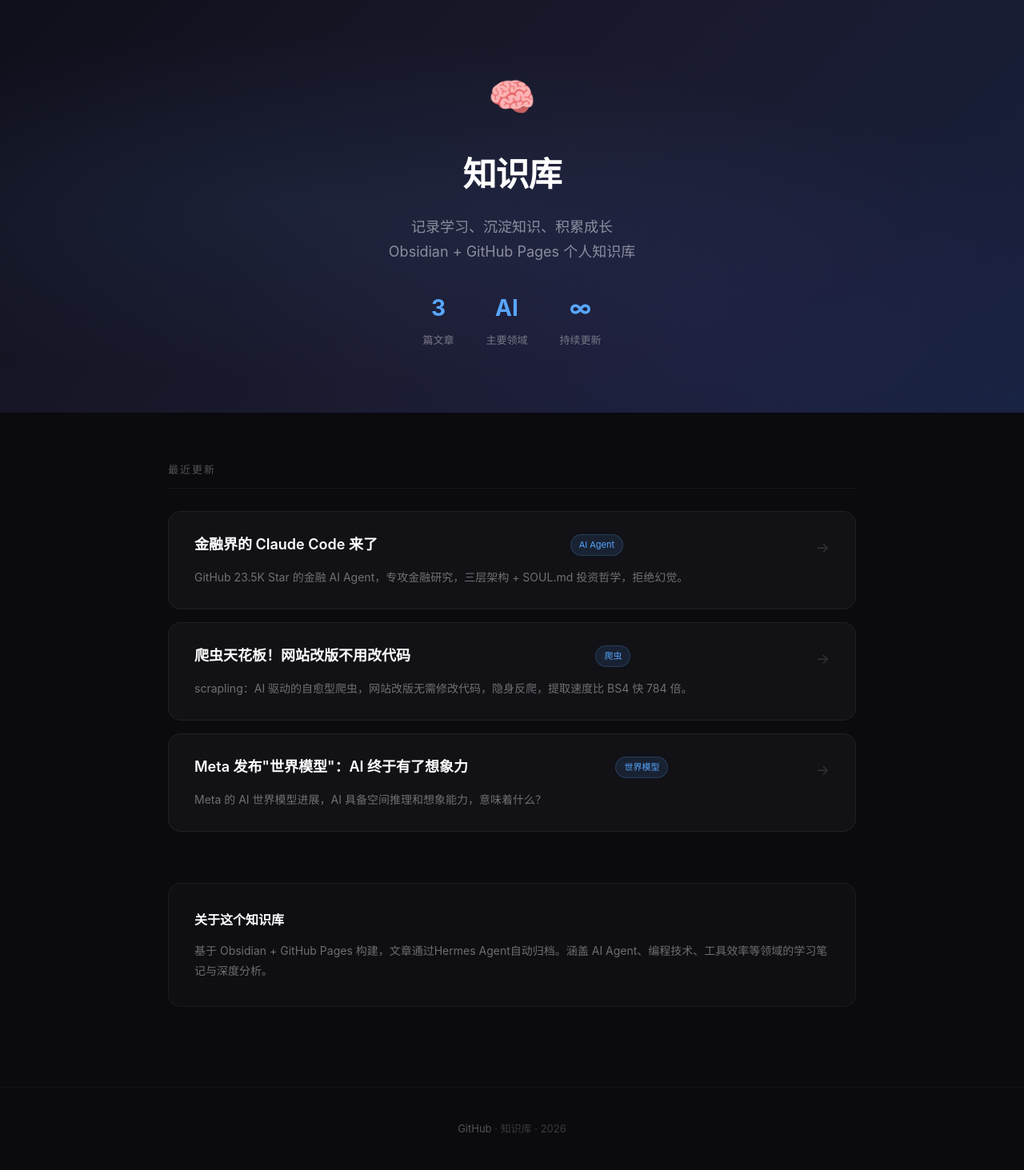
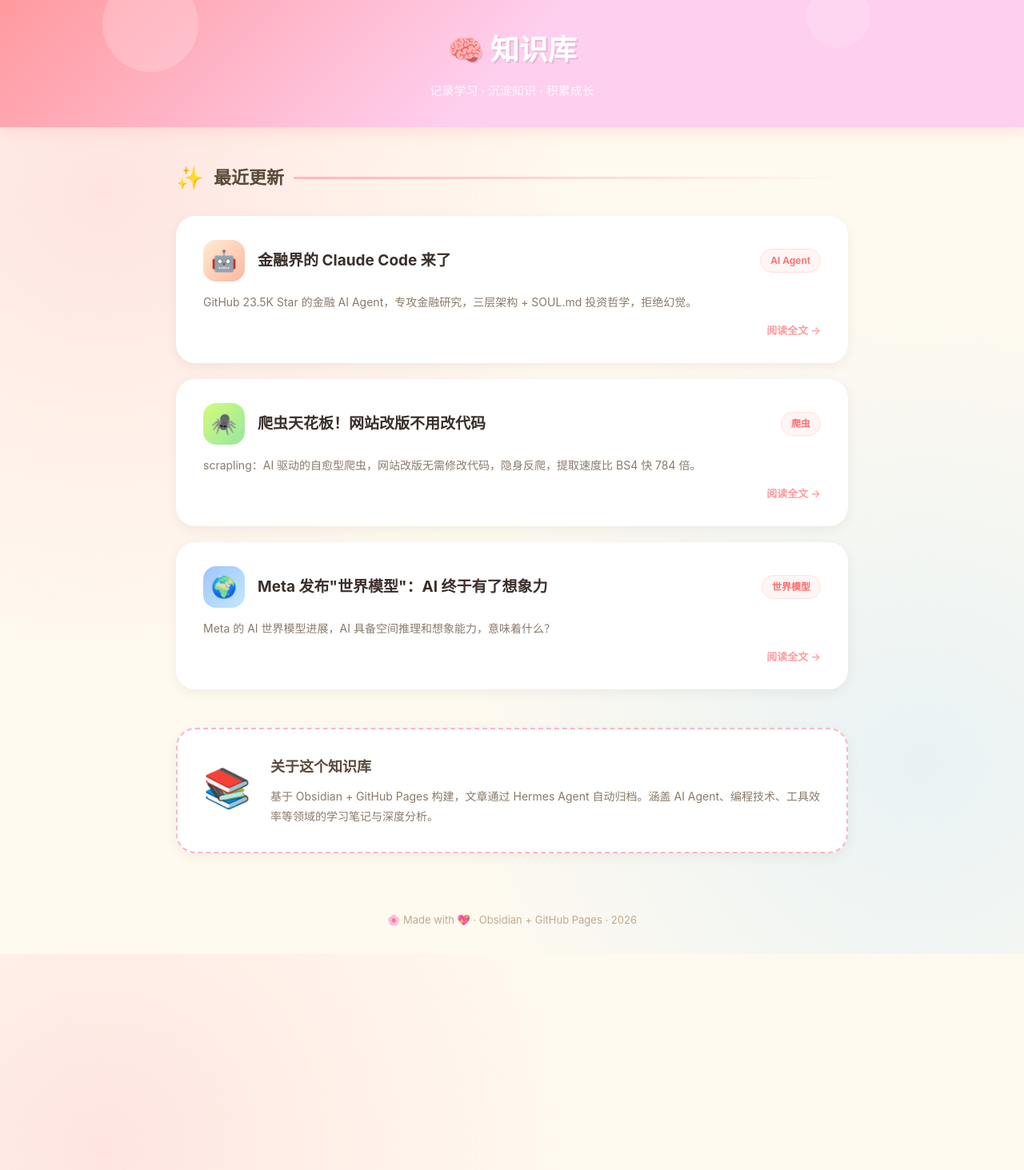
Before and after one commit to lxnxt/knowledge-base, a Jekyll site: the page built from index.md, in a window 1280 px wide. Shown: the whole page at 80% size. Built offline with Jekyll 4.4.1, drawn with Linux system fonts in a browser that asks for light colours.

Commit message:
Redesign: 卡通清新风格首页，粉嫩配色+卡片动效

```diff
--- a/_layouts/home.html
+++ b/_layouts/home.html
@@ -9,76 +9,79 @@
 
   body {
     font-family: -apple-system, BlinkMacSystemFont, 'Segoe UI', 'PingFang SC', 'Hiragino Sans GB', 'Microsoft YaHei', sans-serif;
-    background: #0a0a0f;
-    color: #e0e0e0;
+    background: #fffaf0;
+    color: #5a4a3a;
     line-height: 1.7;
     min-height: 100vh;
+    background-image:
+      radial-gradient(circle at 10% 20%, rgba(255, 182, 193, 0.3) 0%, transparent 40%),
+      radial-gradient(circle at 90% 80%, rgba(182, 225, 255, 0.3) 0%, transparent 40%);
   }
 
-  /* Hero Section */
-  .hero {
-    background: linear-gradient(135deg, #0f0f1a 0%, #1a1a2e 50%, #16213e 100%);
-    padding: 80px 20px;
+  /* Header */
+  header {
+    background: linear-gradient(135deg, #ff9a9e 0%, #fecfef 50%, #fecfef 100%);
+    padding: 32px 20px;
     text-align: center;
-    position: relative;
-    overflow: hidden;
-  }
-  .hero::before {
-    content: '';
-    position: absolute;
-    top: 0; left: 0; right: 0; bottom: 0;
-    background: radial-gradient(ellipse at 30% 50%, rgba(88, 166, 255, 0.08) 0%, transparent 60%),
-                radial-gradient(ellipse at 70% 80%, rgba(138, 100, 255, 0.06) 0%, transparent 50%);
-    pointer-events: none;
-  }
-  .hero-icon { font-size: 48px; margin-bottom: 20px; }
-  .hero h1 {
-    font-size: 42px;
-    font-weight: 700;
-    color: #fff;
-    margin-bottom: 16px;
-    letter-spacing: -1px;
+    box-shadow: 0 4px 20px rgba(255, 154, 158, 0.3);
     position: relative;
   }
-  .hero-tagline {
-    font-size: 18px;
-    color: rgba(255,255,255,0.5);
-    max-width: 480px;
-    margin: 0 auto 32px;
+  .header-blob {
+    position: absolute;
+    width: 120px;
+    height: 120px;
+    background: rgba(255,255,255,0.2);
+    border-radius: 50%;
+    top: -30px;
   }
-  .hero-stats {
-    display: flex;
-    justify-content: center;
-    gap: 40px;
+  .header-blob:nth-child(1) { left: 10%; }
+  .header-blob:nth-child(2) { right: 15%; width: 80px; height: 80px; top: -20px; background: rgba(255,255,255,0.15); }
+  header h1 {
+    font-size: 36px;
+    color: #fff;
+    text-shadow: 2px 2px 0 rgba(0,0,0,0.1);
+    position: relative;
+    margin-bottom: 8px;
+  }
+  header p {
+    color: rgba(255,255,255,0.85);
+    font-size: 15px;
     position: relative;
   }
-  .stat { text-align: center; }
-  .stat-num { font-size: 28px; font-weight: 700; color: #58a6ff; }
-  .stat-label { font-size: 13px; color: rgba(255,255,255,0.4); margin-top: 4px; }
 
-  /* Main content */
-  .main { max-width: 900px; margin: 0 auto; padding: 60px 20px; }
+  /* Main */
+  .main { max-width: 880px; margin: 0 auto; padding: 40px 20px; }
 
-  /* Section titles */
+  /* Section header */
+  .section-header {
+    display: flex;
+    align-items: center;
+    gap: 12px;
+    margin-bottom: 24px;
+  }
+  .section-emoji { font-size: 28px; }
   .section-title {
-    font-size: 13px;
-    text-transform: uppercase;
-    letter-spacing: 2px;
-    color: rgba(255,255,255,0.3);
-    margin-bottom: 28px;
-    padding-bottom: 12px;
-    border-bottom: 1px solid rgba(255,255,255,0.06);
+    font-size: 22px;
+    font-weight: 700;
+    color: #5a4a3a;
+  }
+  .section-line {
+    flex: 1;
+    height: 3px;
+    background: linear-gradient(90deg, #ffb6c1, transparent);
+    border-radius: 2px;
   }
 
-  /* Article cards */
-  .articles { display: flex; flex-direction: column; gap: 16px; }
+  /* Cards */
+  .cards { display: flex; flex-direction: column; gap: 20px; }
 
   .card {
-    background: rgba(255,255,255,0.03);
-    border: 1px solid rgba(255,255,255,0.06);
-    border-radius: 16px;
+    background: #fff;
+    border-radius: 24px;
     padding: 28px 32px;
-    transition: all 0.25s ease;
+    box-shadow: 0 4px 16px rgba(0,0,0,0.06);
+    border: 2px solid transparent;
+    transition: all 0.25s cubic-bezier(0.34, 1.56, 0.64, 1);
     display: block;
     text-decoration: none;
     color: inherit;
@@ -88,168 +91,187 @@
   .card::before {
     content: '';
     position: absolute;
-    left: 0; top: 0; bottom: 0;
-    width: 3px;
-    background: linear-gradient(180deg, #58a6ff, #8b5cf6);
+    top: 0; left: 0; right: 0;
+    height: 5px;
+    background: linear-gradient(90deg, #ff9a9e, #fecfef, #a8e6cf, #88d8f5);
     opacity: 0;
     transition: opacity 0.25s;
   }
   .card:hover {
-    background: rgba(255,255,255,0.05);
-    border-color: rgba(255,255,255,0.12);
-    transform: translateX(4px);
-    text-decoration: none;
+    transform: translateY(-4px);
+    box-shadow: 0 12px 32px rgba(0,0,0,0.12);
+    border-color: #ffb6c1;
   }
   .card:hover::before { opacity: 1; }
 
-  .card-header {
+  .card-top {
     display: flex;
-    align-items: flex-start;
-    justify-content: space-between;
+    align-items: center;
     gap: 16px;
-    margin-bottom: 10px;
+    margin-bottom: 14px;
   }
+  .card-icon {
+    width: 52px;
+    height: 52px;
+    border-radius: 16px;
+    display: flex;
+    align-items: center;
+    justify-content: center;
+    font-size: 26px;
+    flex-shrink: 0;
+  }
+  .card-icon.pink { background: linear-gradient(135deg, #ffecd2, #fcb69f); }
+  .card-icon.green { background: linear-gradient(135deg, #d4fc79, #96e6a1); }
+  .card-icon.blue { background: linear-gradient(135deg, #a1c4fd, #c2e9fb); }
+
   .card-title {
-    font-size: 18px;
-    font-weight: 600;
-    color: #fff;
+    font-size: 19px;
+    font-weight: 700;
+    color: #3a2f2a;
     line-height: 1.4;
+    flex: 1;
   }
   .card-tag {
-    font-size: 11px;
-    background: rgba(88,166,255,0.12);
-    color: #58a6ff;
-    padding: 3px 10px;
+    font-size: 12px;
+    background: #fff5f5;
+    color: #ff6b6b;
+    padding: 4px 12px;
     border-radius: 20px;
+    font-weight: 600;
     white-space: nowrap;
-    border: 1px solid rgba(88,166,255,0.2);
+    border: 1px solid #ffe0e0;
   }
+
   .card-desc {
     font-size: 14px;
-    color: rgba(255,255,255,0.4);
-    line-height: 1.6;
+    color: #8a7a6a;
+    line-height: 1.7;
     margin: 0;
   }
-  .card-arrow {
-    color: rgba(255,255,255,0.15);
-    font-size: 18px;
-    transition: all 0.2s;
-    flex-shrink: 0;
-    margin-top: 2px;
+
+  .card-footer {
+    display: flex;
+    align-items: center;
+    justify-content: flex-end;
+    margin-top: 12px;
   }
-  .card:hover .card-arrow {
-    color: #58a6ff;
-    transform: translateX(4px);
+  .card-link {
+    font-size: 13px;
+    color: #ff9a9e;
+    font-weight: 600;
+    display: flex;
+    align-items: center;
+    gap: 4px;
   }
+  .card:hover .card-link { color: #ff6b6b; }
 
-  /* About section */
+  /* About */
   .about {
-    margin-top: 64px;
-    background: rgba(255,255,255,0.02);
-    border: 1px solid rgba(255,255,255,0.05);
-    border-radius: 16px;
+    margin-top: 48px;
+    background: #fff;
+    border-radius: 24px;
     padding: 32px;
+    box-shadow: 0 4px 16px rgba(0,0,0,0.06);
+    border: 2px dashed #ffb6c1;
+    display: flex;
+    gap: 24px;
+    align-items: flex-start;
   }
-  .about h2 {
-    font-size: 16px;
-    color: #fff;
-    margin-bottom: 12px;
-  }
-  .about p {
-    font-size: 14px;
-    color: rgba(255,255,255,0.4);
-    line-height: 1.8;
-  }
+  .about-icon { font-size: 48px; flex-shrink: 0; }
+  .about h2 { font-size: 18px; color: #5a4a3a; margin-bottom: 8px; }
+  .about p { font-size: 14px; color: #8a7a6a; line-height: 1.8; }
 
   /* Footer */
   footer {
     text-align: center;
-    padding: 40px 20px;
-    color: rgba(255,255,255,0.2);
+    padding: 32px 20px;
+    color: #c0a890;
     font-size: 13px;
-    border-top: 1px solid rgba(255,255,255,0.04);
-    margin-top: 40px;
   }
-  footer a { color: rgba(255,255,255,0.3); text-decoration: none; }
-  footer a:hover { color: #58a6ff; }
+  footer::before { content: '🌸 '; }
 
   /* Responsive */
   @media (max-width: 600px) {
-    .hero { padding: 50px 20px; }
-    .hero h1 { font-size: 28px; }
-    .hero-stats { gap: 24px; }
-    .stat-num { font-size: 22px; }
+    header h1 { font-size: 26px; }
     .card { padding: 20px; }
     .card-title { font-size: 16px; }
-    .card-header { flex-direction: column; gap: 8px; }
-    .card-arrow { display: none; }
+    .card-top { flex-wrap: wrap; }
+    .about { flex-direction: column; gap: 12px; }
+    .about-icon { font-size: 36px; }
   }
 </style>
 </head>
 <body>
 
-<!-- Hero -->
-<div class="hero">
-  <div class="hero-icon">🧠</div>
-  <h1>知识库</h1>
-  <p class="hero-tagline">记录学习、沉淀知识、积累成长<br>Obsidian + GitHub Pages 个人知识库</p>
-  <div class="hero-stats">
-    <div class="stat">
-      <div class="stat-num">3</div>
-      <div class="stat-label">篇文章</div>
-    </div>
-    <div class="stat">
-      <div class="stat-num">AI</div>
-      <div class="stat-label">主要领域</div>
-    </div>
-    <div class="stat">
-      <div class="stat-num">∞</div>
-      <div class="stat-label">持续更新</div>
-    </div>
-  </div>
-</div>
+<!-- Header -->
+<header>
+  <div class="header-blob"></div>
+  <div class="header-blob"></div>
+  <h1>🧠 知识库</h1>
+  <p>记录学习 · 沉淀知识 · 积累成长</p>
+</header>
 
 <!-- Main -->
 <div class="main">
-  <div class="section-title">最近更新</div>
 
-  <div class="articles">
+  <div class="section-header">
+    <span class="section-emoji">✨</span>
+    <span class="section-title">最近更新</span>
+    <div class="section-line"></div>
+  </div>
+
+  <div class="cards">
+
     <a class="card" href="/knowledge-base/raw/articles/dexter-financial-claude-code.html">
-      <div class="card-header">
+      <div class="card-top">
+        <div class="card-icon pink">🤖</div>
         <div class="card-title">金融界的 Claude Code 来了</div>
         <div class="card-tag">AI Agent</div>
-        <span class="card-arrow">→</span>
       </div>
       <p class="card-desc">GitHub 23.5K Star 的金融 AI Agent，专攻金融研究，三层架构 + SOUL.md 投资哲学，拒绝幻觉。</p>
+      <div class="card-footer">
+        <span class="card-link">阅读全文 →</span>
+      </div>
     </a>
 
     <a class="card" href="/knowledge-base/raw/articles/scrapling-wechat.html">
-      <div class="card-header">
+      <div class="card-top">
+        <div class="card-icon green">🕷️</div>
         <div class="card-title">爬虫天花板！网站改版不用改代码</div>
         <div class="card-tag">爬虫</div>
-        <span class="card-arrow">→</span>
       </div>
       <p class="card-desc">scrapling：AI 驱动的自愈型爬虫，网站改版无需修改代码，隐身反爬，提取速度比 BS4 快 784 倍。</p>
+      <div class="card-footer">
+        <span class="card-link">阅读全文 →</span>
+      </div>
     </a>
 
     <a class="card" href="/knowledge-base/raw/articles/worldmodel-meta.html">
-      <div class="card-header">
+      <div class="card-top">
+        <div class="card-icon blue">🌍</div>
         <div class="card-title">Meta 发布"世界模型"：AI 终于有了想象力</div>
         <div class="card-tag">世界模型</div>
-        <span class="card-arrow">→</span>
       </div>
       <p class="card-desc">Meta 的 AI 世界模型进展，AI 具备空间推理和想象能力，意味着什么？</p>
+      <div class="card-footer">
+        <span class="card-link">阅读全文 →</span>
+      </div>
     </a>
+
   </div>
 
   <div class="about">
-    <h2>关于这个知识库</h2>
-    <p>基于 Obsidian + GitHub Pages 构建，文章通过Hermes Agent自动归档。涵盖 AI Agent、编程技术、工具效率等领域的学习笔记与深度分析。</p>
+    <div class="about-icon">📚</div>
+    <div>
+      <h2>关于这个知识库</h2>
+      <p>基于 Obsidian + GitHub Pages 构建，文章通过 Hermes Agent 自动归档。涵盖 AI Agent、编程技术、工具效率等领域的学习笔记与深度分析。</p>
+    </div>
   </div>
+
 </div>
 
 <footer>
-  <a href="https://github.com/lxnxt/knowledge-base">GitHub</a> · 知识库 · {{ site.time | date: "%Y" }}
+  Made with 💖 · Obsidian + GitHub Pages · {{ site.time | date: "%Y" }}
 </footer>
 
 </body>
```
